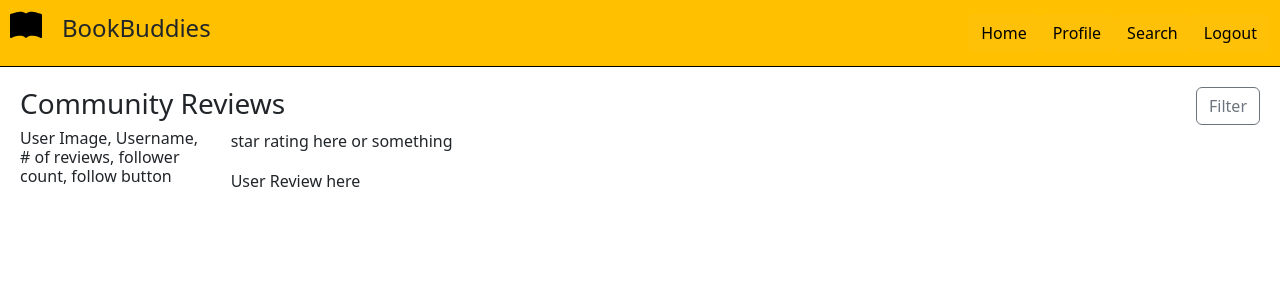
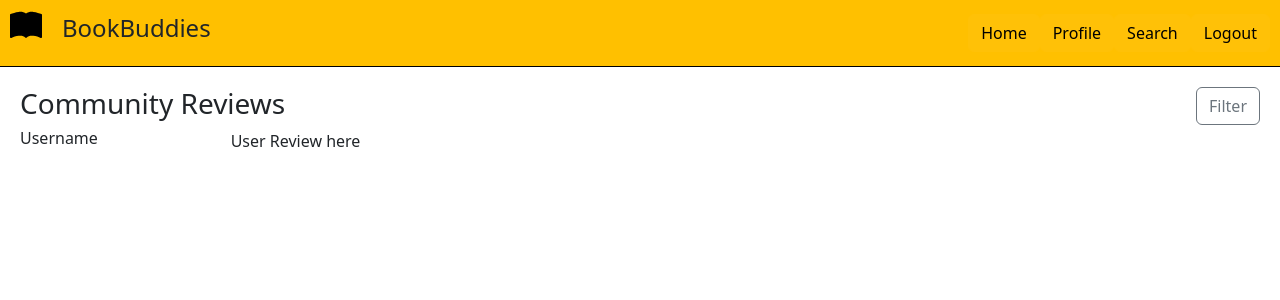
Before and after one commit to rgarcia101/project-react-web-app, a React (Create React App) app: page /#/details/1 in a window 1280 px wide. Shown: the top 300 px of the page. Built offline with nearby package versions, Linux system fonts and the light colour scheme; no server answers.

Commit message:
removed info we dont need

```diff
--- a/src/Search/bookDetails.js
+++ b/src/Search/bookDetails.js
@@ -115,10 +115,9 @@ function BookDetails() {
             <div class="row">
                   <div class="col-2 yellow-color">
 
-                     <h6>User Image, Username, # of reviews, follower count, follow button</h6>
+                     <h6>Username</h6>
                   </div>
                   <div class="col green-color">
-                     <p>star rating here or something</p>
                      <p>User Review here</p>
                   </div>
                </div>
```
